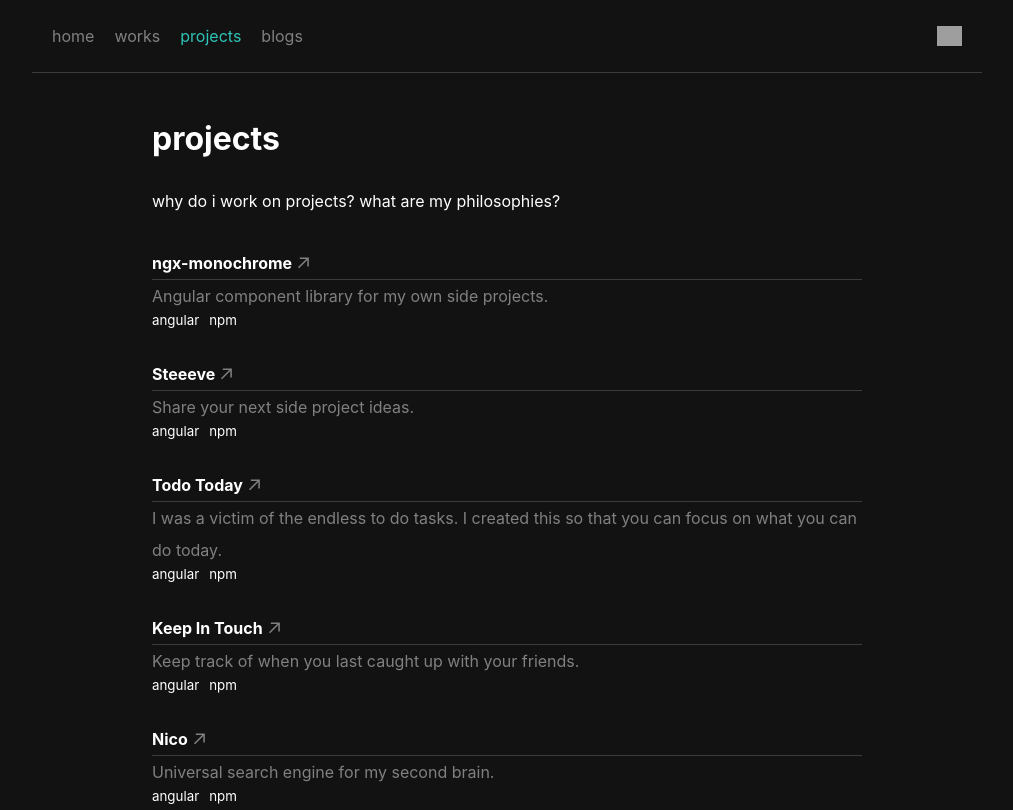
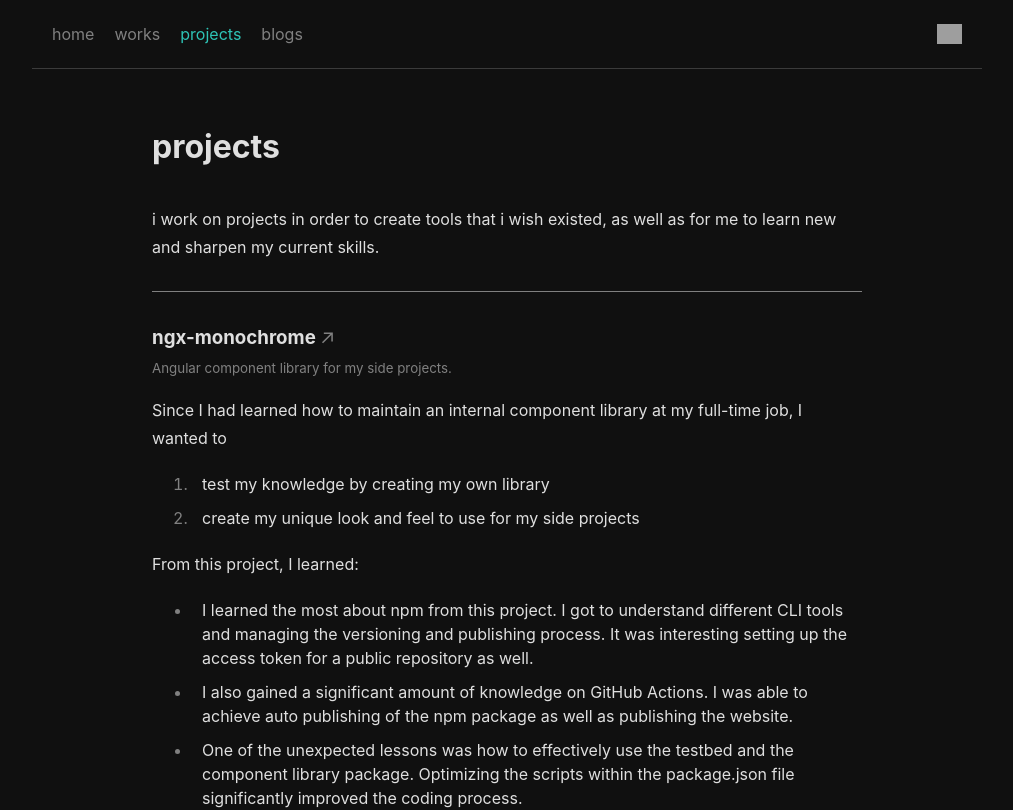
Before and after one commit to namitoyokota/portfolio, a Next.js app: page /projects in a window 1280 px wide. Shown: the top 810 px of the page, without its empty margins (133-1146 px from the left). Built offline with nearby package versions, Linux system fonts and the light colour scheme; grey boxes are pictures that could not be loaded.

Commit message:
fixed theme switcher and new projects idea

```diff
--- /dev/null
+++ b/models/constants/projects.ts
@@ -0,0 +1,41 @@
+// TODO: This projects list need to be shortened
+
+import { Project } from '../interface/project';
+
+/**
+ * List of side projects that I've completed
+ */
+export const projects = [
+    {
+        title: 'ngx-monochrome',
+        description: `Angular component library for my side projects.`,
+        story: `
+            Since I had learned how to maintain an internal component library at my full-time job, I wanted to test my knowledge by creating my own.
+            This could also help me create components with my favorite grayscale color scheme (hence the name monochrome) to be used for my side projects.
+        `,
+        lesson: `
+            First and foremost, I learned the most about npm. I learned about different commands in the CLI tool and also managing the versioning and publishing process.
+            I also gained a significant amount of knowledge on GitHub Actions. I was able to achieve auto publishing of the npm package as well as publishing the website.
+            One of the unexpected lessons was how to effectively use the testbed and the component library package.
+            Optimizing the scripts within the package.json file significantly improved the coding process.
+        `,
+        thumbnail: '/screenshots/monochrome.png',
+        iconPath: '/icons/library.svg',
+        url: 'https://www.npmjs.com/package/ngx-monochrome',
+        cards: ['angular', 'npm', 'github actions'],
+    } as Project,
+    {
+        title: 'Steeeve',
+        description: 'Share your next side project ideas.',
+        iconPath: '/icons/ideas.svg',
+        url: 'https://ideas.namitoyokota.com',
+        cards: ['angular', 'npm'],
+    } as Project,
+    {
+        title: 'Todo Today',
+        description: 'I was a victim of the endless to do tasks. I created this so that you can focus on what you can do today.',
+        iconPath: '/icons/tasks.svg',
+        url: 'https://todo.namitoyokota.com',
+        cards: ['angular', 'npm'],
+    } as Project,
+];
--- /dev/null
+++ b/models/interface/project.ts
@@ -0,0 +1,34 @@
+/**
+ * Represents information on a side project I've completed
+ */
+export interface Project {
+    /** Name of the project */
+    title: string;
+
+    /** Description of what the project does */
+    description: string;
+
+    /** Story of how this project came to be */
+    story: string;
+
+    /** What I learned from this project */
+    lesson: string;
+
+    /** Main screenshot from the project */
+    thumbnail: string;
+
+    /** List of image paths for screenshots from the project */
+    images: string[];
+
+    /** Path of the icon in the assets directory */
+    iconPath: string;
+
+    /** Home page of the project */
+    url: string;
+
+    /** List of resources I used for this project */
+    resources: string[];
+
+    /** List of technologies used */
+    cards: string[];
+}
--- a/pages/_app.tsx
+++ b/pages/_app.tsx
@@ -5,7 +5,7 @@
 
 const MyApp = ({ Component, pageProps }: AppProps): JSX.Element => {
     return (
-        <ThemeProvider attribute="class" enableSystem={false} defaultTheme="dark">
+        <ThemeProvider enableSystem={false} defaultTheme="dark">
             <Component {...pageProps} />
             <Analytics />
         </ThemeProvider>
--- a/pages/projects.tsx
+++ b/pages/projects.tsx
@@ -1,65 +1,9 @@
 import Image from 'next/legacy/image';
 import Layout from '../components/Layout';
+import { projects } from '../models/constants/projects';
 import styles from '../styles/projects.module.css';
 
-// TODO: Move this out to a file and add jsdoc
-interface Project {
-    title: string;
-    description: string;
-    iconPath: string;
-    url: string;
-    cards: string[];
-}
-
 export const Projects = (): JSX.Element => {
-    /** List of projects to display in HTML */
-    // TODO: This projects list need to be shortened
-    // TODO: Add photos to each section that are appropriate
-    const projects = [
-        {
-            title: 'ngx-monochrome',
-            description: 'Angular component library for my own side projects.',
-            iconPath: '/icons/library.svg',
-            url: 'https://www.npmjs.com/package/ngx-monochrome',
-            cards: ['angular', 'npm'],
-        } as Project,
-        {
-            title: 'Steeeve',
-            description: 'Share your next side project ideas.',
-            iconPath: '/icons/ideas.svg',
-            url: 'https://ideas.namitoyokota.com',
-            cards: ['angular', 'npm'],
-        } as Project,
-        {
-            title: 'Todo Today',
-            description: 'I was a victim of the endless to do tasks. I created this so that you can focus on what you can do today.',
-            iconPath: '/icons/tasks.svg',
-            url: 'https://todo.namitoyokota.com',
-            cards: ['angular', 'npm'],
-        } as Project,
-        {
-            title: 'Keep In Touch',
-            description: 'Keep track of when you last caught up with your friends.',
-            iconPath: '/icons/friends.svg',
-            url: 'https://friends.namitoyokota.com',
-            cards: ['angular', 'npm'],
-        } as Project,
-        {
-            title: 'Nico',
-            description: 'Universal search engine for my second brain.',
-            iconPath: '/icons/search.svg',
-            url: 'https://search.namitoyokota.com',
-            cards: ['angular', 'npm'],
-        } as Project,
-        {
-            title: 'Jeep',
-            description: 'Decides whether you should take your doors off.',
-            iconPath: '/icons/jeep.svg',
-            url: 'https://weather.namitoyokota.com',
-            cards: ['angular', 'npm'],
-        } as Project,
-    ];
-
     return (
         <Layout
             customMeta={{
@@ -71,25 +15,92 @@
                     <h1>projects</h1>
                 </div>
 
-                <span>why do i work on projects? what are my philosophies?</span>
+                <p>
+                    i work on projects in order to create tools that i wish existed, as well as for me to learn new and sharpen my current
+                    skills.
+                </p>
 
+                <hr />
+
+                <section>
+                    {/* Name  */}
+                    <div className={styles.content}>
+                        <h3 className={styles.name}>
+                            <a
+                                href="https://www.npmjs.com/package/ngx-monochrome"
+                                title="https://www.npmjs.com/package/ngx-monochrome"
+                                target="_blank"
+                                rel="noreferrer"
+                            >
+                                ngx-monochrome
+                            </a>
+                            <Image alt="github" height="12" width="12" src="/icons/link.svg" />
+                        </h3>
+
+                        {/* Subtitle */}
+                        <small>Angular component library for my side projects.</small>
+                    </div>
+
+                    {/* Story */}
+                    <p>Since I had learned how to maintain an internal component library at my full-time job, I wanted to</p>
+                    <ol>
+                        <li>test my knowledge by creating my own library</li>
+                        <li>create my unique look and feel to use for my side projects</li>
+                    </ol>
+
+                    {/* Lessons */}
+                    <p>From this project, I learned:</p>
+                    <ul>
+                        <li>
+                            I learned the most about npm from this project. I got to understand different CLI tools and managing the
+                            versioning and publishing process. It was interesting setting up the access token for a public repository as
+                            well.
+                        </li>
+                        <li>
+                            I also gained a significant amount of knowledge on GitHub Actions. I was able to achieve auto publishing of the
+                            npm package as well as publishing the website.
+                        </li>
+                        <li>
+                            One of the unexpected lessons was how to effectively use the testbed and the component library package.
+                            Optimizing the scripts within the package.json file significantly improved the coding process.
+                        </li>
+                    </ul>
+
+                    {/* Technologies */}
+                    <div className={styles.cards}>
+                        <small>Angular</small>
+                        <small>npm</small>
+                        <small>GitHub Actions</small>
+                    </div>
+                </section>
+
+                {/* List of Projects */}
                 {projects.map((project, index) => (
+                    <>
+                        <hr />
+
                         <section key={index}>
-                        <h4 className={styles.name}>
+                            {/* Name  */}
+                            <h3 className={styles.name}>
                                 <a href={project.url} title={project.url} target="_blank" rel="noreferrer">
                                     {project.title}
                                 </a>
                                 <Image alt="github" height="12" width="12" src="/icons/link.svg" />
-                        </h4>
-                        <p className={styles.description} title={project.description}>
+                            </h3>
+
+                            {/* Subtitle */}
+                            <small className={styles.description} title={project.description}>
                                 {project.description}
-                        </p>
+                            </small>
+
+                            {/* Technologies */}
                             <div className={styles.cards}>
                                 {project.cards.map((card, index) => (
                                     <small>{card}</small>
                                 ))}
                             </div>
                         </section>
+                    </>
                 ))}
 
                 {/* TODO: Create a separate page for each project */}
--- a/styles/globals.css
+++ b/styles/globals.css
@@ -1,10 +1,28 @@
+:root {
+    --background: rgb(223, 223, 223);
+    --foreground: #101010;
+}
+
+[data-theme='dark'] {
+    --background: #101010;
+    --foreground: rgb(223, 223, 223);
+}
+
 html,
 body {
     height: 100%;
+}
+
+html {
+    font-family: -apple-system, BlinkMacSystemFont, Segoe UI, Roboto, Oxygen, Ubuntu, Cantarell, Fira Sans, Droid Sans, Helvetica Neue,
+        sans-serif;
+    color: var(--foreground);
+    background-color: var(--background);
+}
+
+body {
     max-width: 950px;
     margin: auto;
-    font-family: -apple-system, BlinkMacSystemFont, Segoe UI, Roboto, Oxygen, Ubuntu, Cantarell, Fira Sans, Droid Sans, Helvetica Neue,
-        sans-serif;
 }
 
 #__next {
@@ -22,18 +40,29 @@
 section {
     display: flex;
     flex-direction: column;
+    row-gap: 20px;
 }
 
-section h1,
-section h2,
-section h3,
-section h4,
-section h5 {
-    border-bottom: 1px solid rgba(230, 230, 230, 0.2);
+hr {
+    height: 1px;
+    background-color: grey;
+    border: none;
 }
 
-::selection {
-    background: #ff9f1c;
+ul,
+ol {
+    display: flex;
+    flex-direction: column;
+    row-gap: 10px;
+}
+
+li {
+    line-height: 1.5;
+    padding: 0 10px;
+}
+
+li::marker {
+    color: grey;
 }
 
 h1,
@@ -44,10 +73,10 @@
 p,
 a,
 span {
-    line-height: 2rem;
+    line-height: 1.75;
 }
 
-p {
+small {
     color: grey;
 }
 
@@ -60,3 +89,7 @@
     margin: 0;
     box-sizing: border-box;
 }
+
+::selection {
+    background: #ff9f1c;
+}
--- a/styles/projects.module.css
+++ b/styles/projects.module.css
@@ -10,12 +10,22 @@
     row-gap: 30px;
 }
 
+.content {
+    display: flex;
+    flex-direction: column;
+    row-gap: 5px;
+}
+
 .name {
     display: flex;
     column-gap: 5px;
     align-items: center;
 }
 
+.thumbnail {
+    border-radius: 5px;
+}
+
 .cards {
     display: flex;
     column-gap: 10px;
```
Also changed, not shown: public/screenshots/monochrome.png (added). Lines whose indentation alone changed are shown as unchanged.
